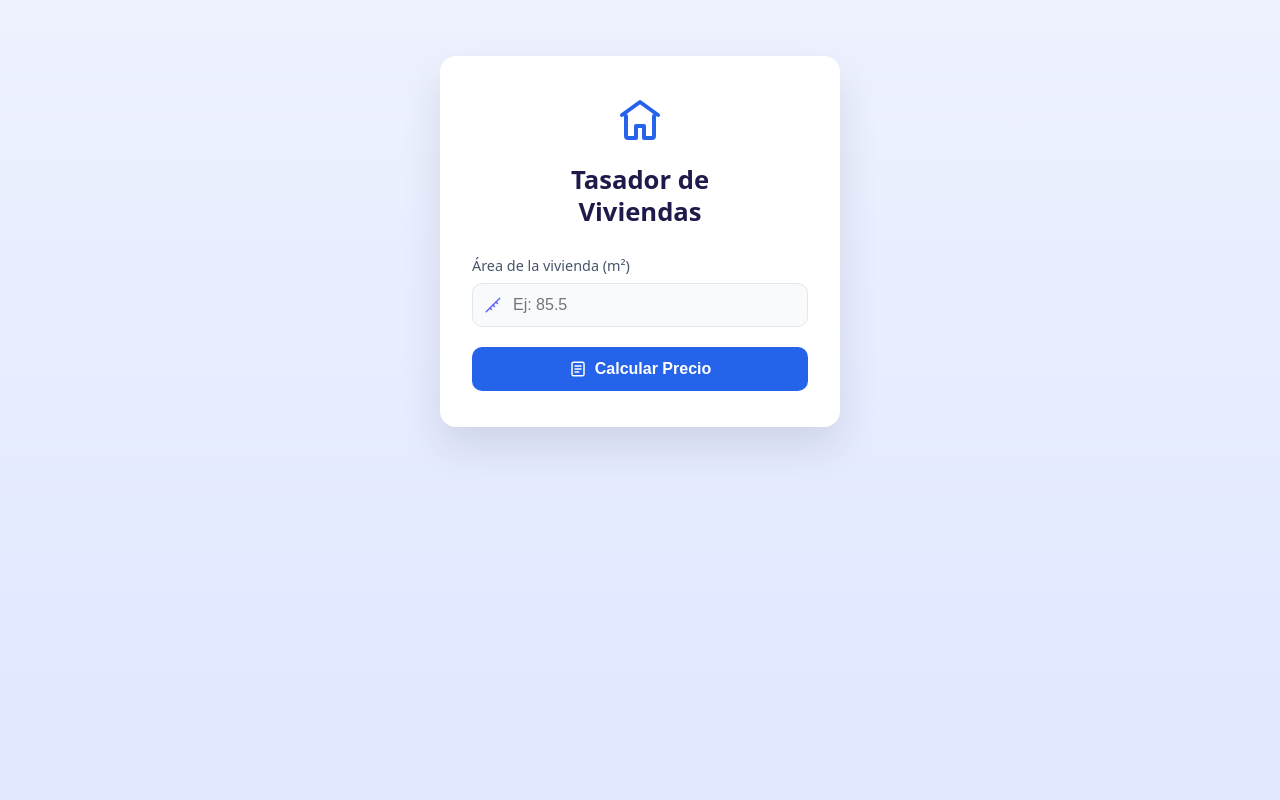
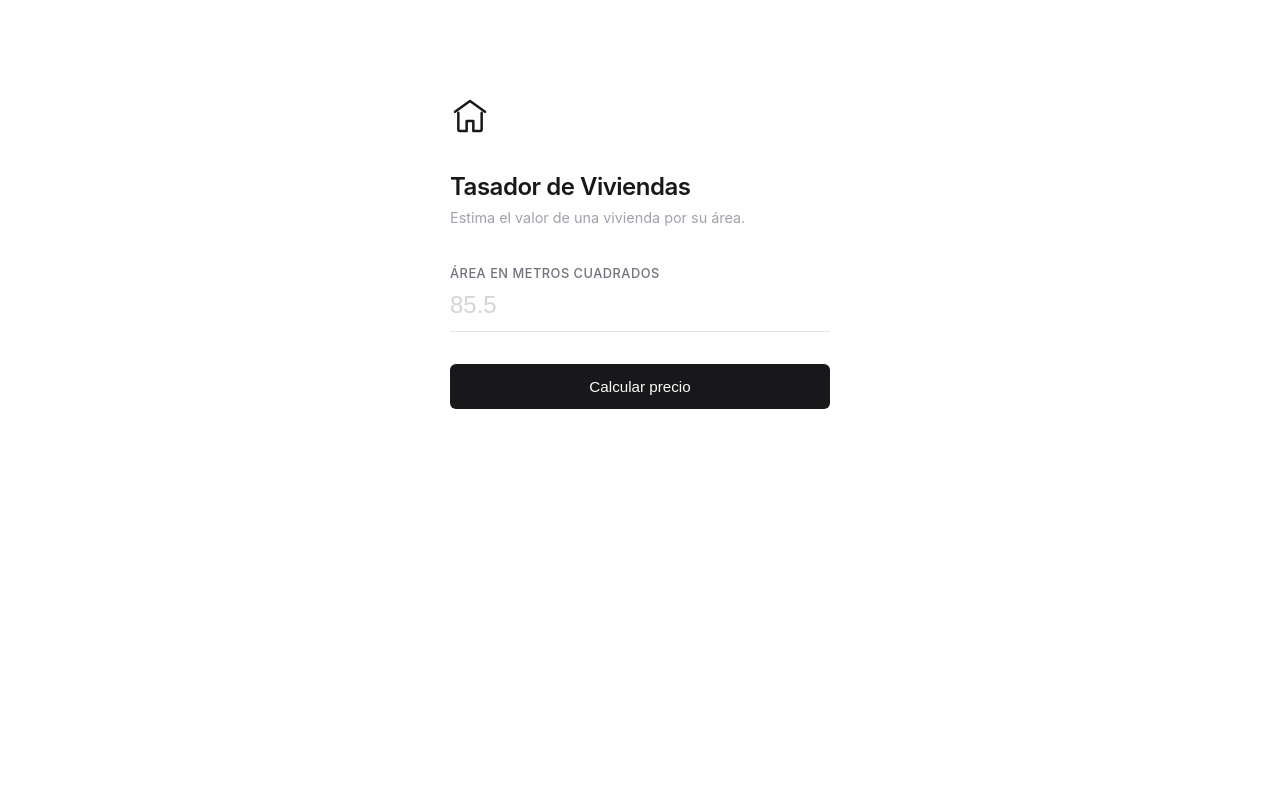
Before and after one commit to Anita023/Taller3_mlpy, a Django app: page / in a window 1280 px wide. Run offline with Django 4.2, Linux system fonts and the light colour scheme.

```diff
--- a/Modelos_ML/RegresionLineal/front/prediccion/templates/prediccion/index.html
+++ b/Modelos_ML/RegresionLineal/front/prediccion/templates/prediccion/index.html
@@ -2,190 +2,144 @@
 <html lang="es">
 <head>
     <meta charset="UTF-8">
+    <meta name="viewport" content="width=device-width, initial-scale=1.0">
     <title>Tasador de Viviendas</title>
     <style>
         * { box-sizing: border-box; }
         body {
-            font-family: system-ui, -apple-system, "Segoe UI", sans-serif;
-            background: linear-gradient(180deg, #eef2ff 0%, #e0e7ff 100%);
-            color: #1e293b;
+            font-family: -apple-system, "Segoe UI", system-ui, sans-serif;
+            background: #ffffff;
+            color: #18181b;
             display: flex;
             justify-content: center;
             align-items: flex-start;
             min-height: 100vh;
-            padding: 56px 16px;
+            padding: 96px 24px;
             margin: 0;
         }
         .card {
-            background: #ffffff;
-            border-radius: 16px;
-            padding: 36px 32px;
-            max-width: 400px;
+            max-width: 380px;
             width: 100%;
-            box-shadow: 0 20px 40px rgba(30, 41, 59, 0.12);
-            text-align: center;
         }
         .icon-house {
-            width: 56px;
-            height: 56px;
-            margin: 0 auto 16px;
-            display: flex;
-            align-items: center;
-            justify-content: center;
+            width: 40px;
+            height: 40px;
+            margin-bottom: 32px;
         }
         h1 {
-            font-size: 1.6rem;
-            font-weight: 700;
-            margin: 0 0 28px;
-            color: #1e1b4b;
-            line-height: 1.25;
+            font-size: 1.5rem;
+            font-weight: 600;
+            margin: 0 0 8px;
+            color: #18181b;
+            letter-spacing: -0.02em;
+        }
+        .subtitle {
+            color: #a1a1aa;
+            font-size: 0.9rem;
+            margin: 0 0 40px;
         }
         label {
             display: block;
-            text-align: left;
-            margin-bottom: 8px;
-            font-size: 0.9rem;
-            color: #475569;
+            font-size: 0.8rem;
+            font-weight: 500;
+            color: #71717a;
+            margin-bottom: 10px;
+            text-transform: uppercase;
+            letter-spacing: 0.04em;
         }
         .input-wrap {
-            position: relative;
-            margin-bottom: 20px;
-        }
-        .input-wrap svg {
-            position: absolute;
-            left: 12px;
-            top: 50%;
-            transform: translateY(-50%);
-            color: #6366f1;
+            margin-bottom: 32px;
         }
         input[type="number"] {
             width: 100%;
-            padding: 12px 12px 12px 40px;
-            border-radius: 10px;
-            border: 1px solid #e2e8f0;
-            background: #f8fafc;
-            color: #1e293b;
-            font-size: 1rem;
+            padding: 0 0 12px;
+            border: none;
+            border-bottom: 1px solid #e4e4e7;
+            background: transparent;
+            color: #18181b;
+            font-size: 1.5rem;
+            font-weight: 500;
+            transition: border-color 0.15s ease;
+        }
+        input[type="number"]::placeholder {
+            color: #d4d4d8;
+            font-weight: 400;
         }
         input[type="number"]:focus {
             outline: none;
-            border-color: #6366f1;
-            background: #fff;
+            border-bottom-color: #18181b;
         }
         button {
             width: 100%;
-            padding: 13px 12px;
-            border-radius: 10px;
+            padding: 14px 12px;
+            border-radius: 6px;
             border: none;
-            background: #2563eb;
-            color: white;
-            font-size: 1rem;
-            font-weight: 600;
+            background: #18181b;
+            color: #fafafa;
+            font-size: 0.95rem;
+            font-weight: 500;
             cursor: pointer;
-            display: flex;
-            align-items: center;
-            justify-content: center;
-            gap: 8px;
+            transition: background 0.15s ease;
         }
-        button:hover {
-            background: #1d4ed8;
+        button:hover { background: #3f3f46; }
+        .resultado {
+            margin-top: 40px;
+            padding-top: 24px;
+            border-top: 1px solid #f4f4f5;
         }
-        .resultado {
-            margin-top: 24px;
-            padding: 18px;
-            border-radius: 12px;
-            background: #eef6f6;
-            border: 1px solid #cbe3e0;
-            text-align: left;
-        }
-        .resultado .titulo {
-            display: flex;
-            align-items: center;
-            gap: 8px;
-            font-weight: 700;
-            color: #0f172a;
-            margin-bottom: 8px;
-        }
-        .resultado .titulo svg {
-            color: #16a34a;
-            flex-shrink: 0;
-        }
-        .resultado p {
-            margin: 0;
-            color: #334155;
-            font-size: 0.95rem;
-            line-height: 1.4;
+        .resultado .etiqueta {
+            font-size: 0.8rem;
+            color: #a1a1aa;
+            margin-bottom: 6px;
         }
         .resultado .precio {
-            font-weight: 700;
-            color: #0f172a;
+            font-size: 2rem;
+            font-weight: 600;
+            color: #18181b;
+            letter-spacing: -0.02em;
         }
         .error {
-            margin-top: 24px;
-            padding: 16px;
-            border-radius: 10px;
-            background: #fef2f2;
-            border: 1px solid #fecaca;
-            color: #b91c1c;
-            font-size: 0.9rem;
-            text-align: left;
+            margin-top: 32px;
+            padding-top: 20px;
+            border-top: 1px solid #f4f4f5;
+            color: #a1a1aa;
+            font-size: 0.85rem;
+            line-height: 1.5;
         }
     </style>
 </head>
 <body>
     <div class="card">
-        <div class="icon-house">
-            <svg width="48" height="48" viewBox="0 0 24 24" fill="none" stroke="#2563eb" stroke-width="2" stroke-linecap="round" stroke-linejoin="round">
-                <path d="M3 9.5 12 3l9 6.5"></path>
-                <path d="M5 10v10a1 1 0 0 0 1 1h4v-6h4v6h4a1 1 0 0 0 1-1V10"></path>
-            </svg>
-        </div>
+        <svg class="icon-house" viewBox="0 0 24 24" fill="none" stroke="#18181b" stroke-width="1.5" stroke-linecap="round" stroke-linejoin="round">
+            <path d="M3 9.5 12 3l9 6.5"></path>
+            <path d="M5 10v10a1 1 0 0 0 1 1h4v-6h4v6h4a1 1 0 0 0 1-1V10"></path>
+        </svg>
 
-        <h1>Tasador de<br>Viviendas</h1>
+        <h1>Tasador de Viviendas</h1>
+        <p class="subtitle">Estima el valor de una vivienda por su área.</p>
 
         <form method="post">
             {% csrf_token %}
-            <label for="area_m2">Área de la vivienda (m²)</label>
+            <label for="area_m2">Área en metros cuadrados</label>
             <div class="input-wrap">
-                <svg width="18" height="18" viewBox="0 0 24 24" fill="none" stroke="currentColor" stroke-width="2" stroke-linecap="round" stroke-linejoin="round">
-                    <path d="M21 3 3 21"></path>
-                    <path d="m16 8 2 2"></path>
-                    <path d="m12 12 2 2"></path>
-                    <path d="m8 16 2 2"></path>
-                </svg>
                 <input
                     type="number"
                     id="area_m2"
                     name="area_m2"
                     step="0.1"
                     min="0.1"
-                    placeholder="Ej: 85.5"
+                    placeholder="85.5"
                     value="{{ area_ingresada|default:'' }}"
                     required
                 >
             </div>
-            <button type="submit">
-                <svg width="18" height="18" viewBox="0 0 24 24" fill="none" stroke="currentColor" stroke-width="2" stroke-linecap="round" stroke-linejoin="round">
-                    <rect x="4" y="3" width="16" height="18" rx="2"></rect>
-                    <path d="M8 8h8M8 12h8M8 16h5"></path>
-                </svg>
-                Calcular Precio
-            </button>
+            <button type="submit">Calcular precio</button>
         </form>
 
         {% if resultado %}
         <div class="resultado">
-            <div class="titulo">
-                <svg width="20" height="20" viewBox="0 0 24 24" fill="none" stroke="currentColor" stroke-width="2" stroke-linecap="round" stroke-linejoin="round">
-                    <circle cx="12" cy="12" r="10"></circle>
-                    <path d="m9 12 2 2 4-4"></path>
-                </svg>
-                Predicción Exitosa
-            </div>
-            <p>
-                Una vivienda de {{ resultado.area_m2 }} m² tiene un valor estimado de:
-                <span class="precio">${{ resultado.predicted_price }}</span>
-            </p>
+            <div class="etiqueta">Valor estimado para {{ resultado.area_m2 }} m²</div>
+            <div class="precio">${{ resultado.predicted_price }}</div>
         </div>
         {% endif %}
 
--- a/Modelos_ML/RegresionLineal/front/requirements.txt
+++ b/Modelos_ML/RegresionLineal/front/requirements.txt
@@ -1,2 +1,4 @@
 django
 requests
+gunicorn
+whitenoise
```
Also changed, not shown: Modelos_ML/RegresionLineal/front/config/settings.py (+27 -6 lines), 1 other file.
